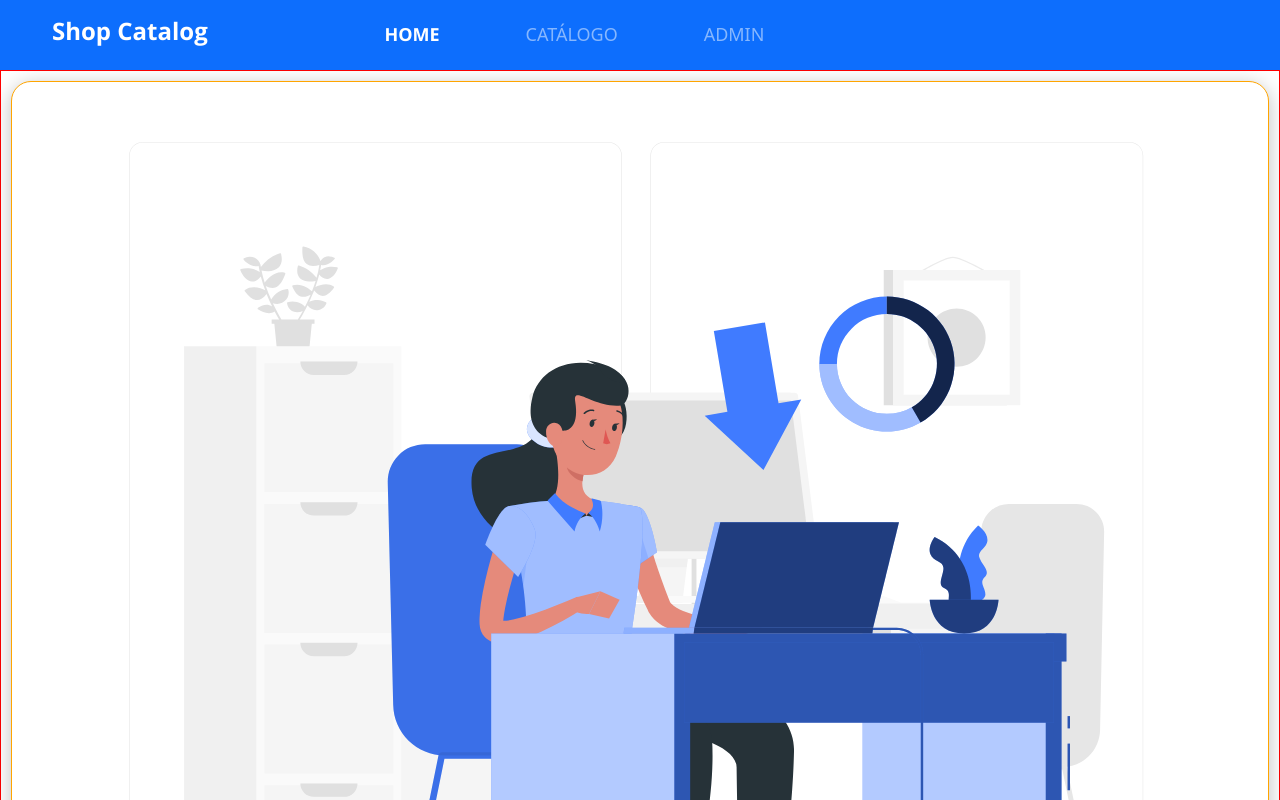
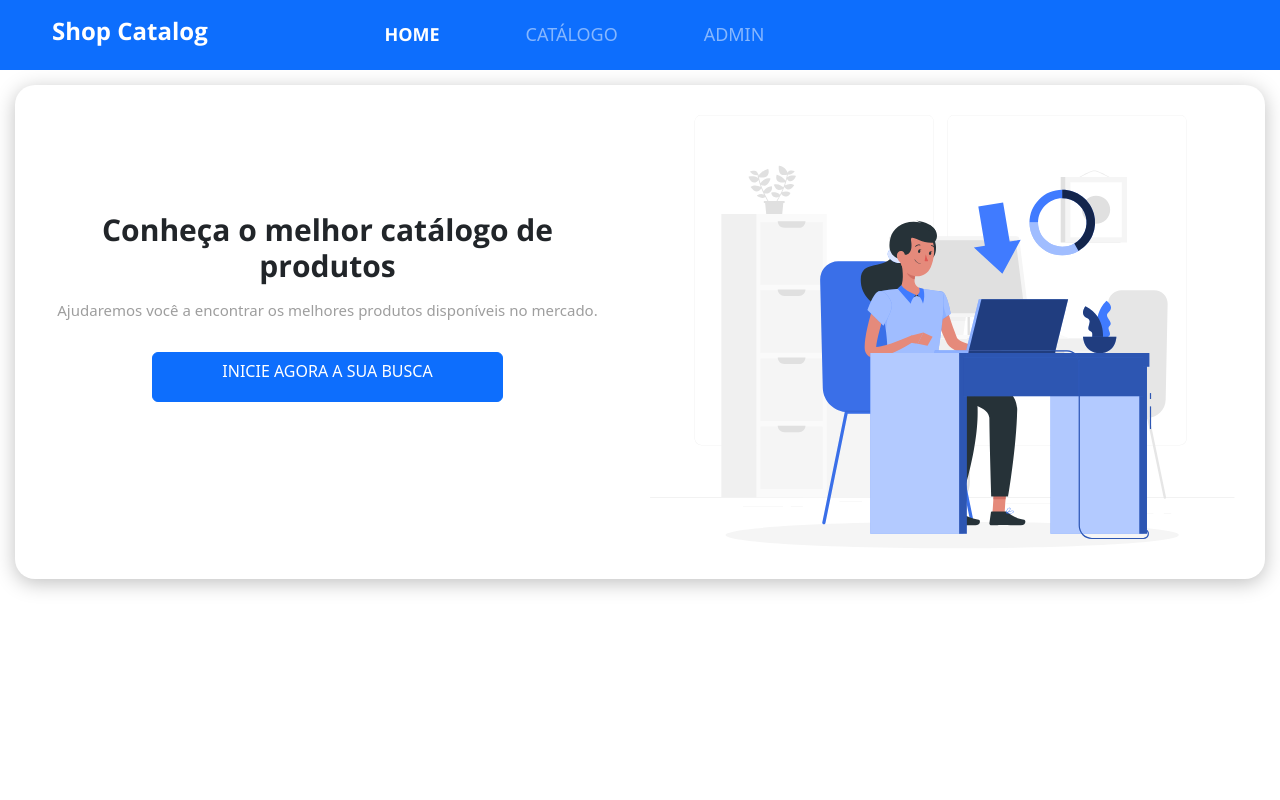
Before and after one commit to Davi-Archive/shop-catalog-spring-boot-angular, a Next.js app in the folder frontend/: page /Home in a window 1280 px wide. Shown: the top 800 px of the page. Built offline with nearby package versions, Linux system fonts and the light colour scheme.

Commit message:
feat: add new home media responsive

```diff
--- a/frontend/pages/Home/home.scss
+++ b/frontend/pages/Home/home.scss
@@ -1,12 +1,7 @@
 .home-container {
   padding: 10px;
   font-size: 26px;
-  border: 1px solid red;
   text-align: center;
-
-  h1 {
-    font-size: 1em;
-  }
 
   .home-card {
     display: flex;
@@ -14,15 +9,53 @@
     background-color: $white;
     box-shadow: 0px 4px 20px #00000040;
     border-radius: 20px;
-    border: 1px solid orange;
     padding: 10px;
 
+    .home-content-container {
+      display: flex;
+      flex-direction: column;
+      align-items: center;
+      margin: auto;
+      padding: 10px 10px 60px 10px;
+      text-align: center;
+      width: 100%;
+
+      h1 {
+        font-size: 1em;
+        margin-bottom: 15px;
+      }
+
+      .home-bottom-text {
+        color: $gray2;
+        font-size: 0.5em;
+        margin-bottom: 30px;
+      }
+    }
     .home-image-container {
       padding: 50px 15px;
+
       .home-logo-image {
         width: 100%;
         height: auto;
       }
     }
   }
+
+  @media screen and (min-width: $desktopBreakpoint) {
+    padding: 15px;
+    font-size: 30px;
+    .home-card {
+      flex-direction: row;
+      .home-content-container {
+        flex: 1;
+        button {
+          width: 60%;
+        }
+      }
+      .home-image-container {
+        padding: 20px;
+        flex: 1;
+      }
+    }
+  }
 }
--- a/frontend/pages/Home/index.tsx
+++ b/frontend/pages/Home/index.tsx
@@ -11,7 +11,7 @@ const HomePage = () => {
         <div className="home-card">
           <div className="home-content-container">
             <h1>Conheça o melhor catálogo de produtos</h1>
-            <p>
+            <p className="home-bottom-text">
               Ajudaremos você a encontrar os melhores produtos disponíveis no
               mercado.
             </p>
--- a/frontend/shared/components/ButtonIcon/buttonIcon.scss
+++ b/frontend/shared/components/ButtonIcon/buttonIcon.scss
@@ -1,4 +1,8 @@
-.btn-icon{
-    width: 280px;
-    height: 50px;
+.btn-icon {
+  width: 280px;
+  height: 50px;
+
+  @media screen and (min-width: $desktopBreakpoint) {
+
+  }
 }
--- a/frontend/styles/variables.scss
+++ b/frontend/styles/variables.scss
@@ -12,5 +12,6 @@ $body-bg: #e5e5e5;
 $body-color: #263238;
 
 $gray1: #ffffff80;
+$gray2: #9E9E9E;
 
 $desktopBreakpoint: 992px;
```
